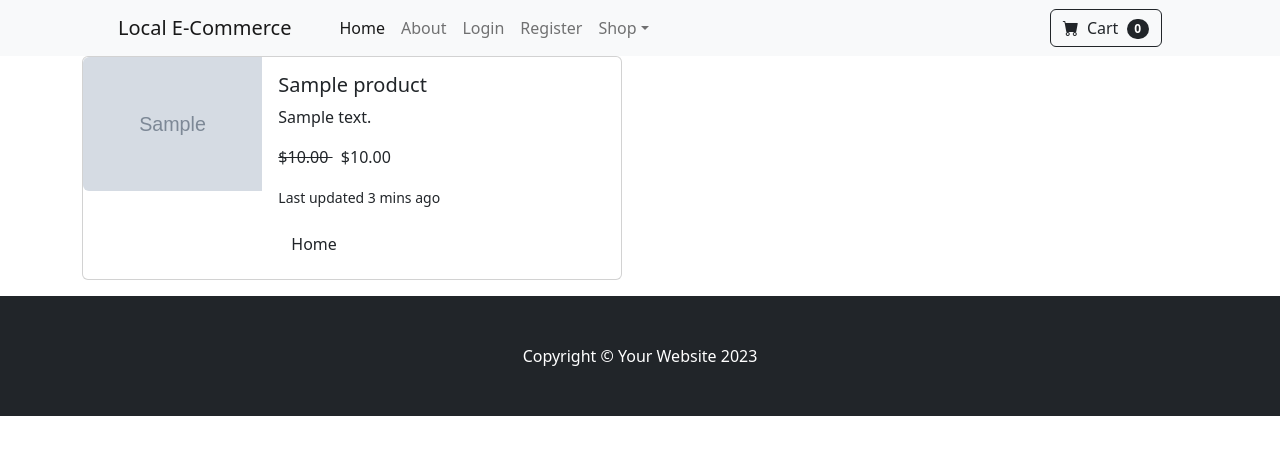
After one commit to tonysodeep/LocalECommerce, a Django app: page /product/1/ in a window 1280 px wide. The commit adds this page. Shown: the top 455 px of the page. Run offline with Django 5.2, Linux system fonts and the light colour scheme; tables that the repository leaves empty hold one stand-in row (values such as "Sample post"); grey boxes marked "Sample" are stand-in pictures; some libraries are stand-ins or nearby versions.

Commit message:
added product detail view

```diff
--- /dev/null
+++ b/store/templates/store/product.html
@@ -0,0 +1,34 @@
+{% extends 'base.html' %} {% block content %}
+<!-- Header-->
+<div class="container justify-content-center">
+  <div class="card mb-3" style="max-width: 540px">
+    <div class="row g-0">
+      <div class="col-md-4">
+        <img
+          src="{{ product.image.url }}"
+          class="img-fluid rounded-start"
+          alt="..."
+        />
+      </div>
+      <div class="col-md-8">
+        <div class="card-body">
+          <h5 class="card-title">{{ product.name }}</h5>
+          <p class="card-text">{{ product.description }}</p>
+          {% if product.is_sale %}
+          <!-- Product price-->
+          <p>
+            <strike> ${{ product.price }} </strike> &nbsp; ${{ product.sale_price }}
+          </p>
+          {% else %}
+          <p>${{ product.price }}</p>
+          {% endif %}
+          <p class="card-text">
+            <small class="text-body-secondary">Last updated 3 mins ago</small>
+          </p>
+          <a href="{% url 'home' %}" class="btn"> Home </a>
+        </div>
+      </div>
+    </div>
+  </div>
+</div>
+{% endblock %}
--- a/store/urls.py
+++ b/store/urls.py
@@ -6,5 +6,6 @@ urlpatterns = [
     path('about-us/', views.about, name='about'),
     path('login/', views.login_user, name='login'),
     path('logout/', views.logout_user, name='logout'),
-    path('register/', views.register_user, name='register')
+    path('register/', views.register_user, name='register'),
+    path('product/<int:product_id>/', views.product, name='product_detail')
 ]
--- a/store/views.py
+++ b/store/views.py
@@ -1,4 +1,4 @@
-from django.shortcuts import render, redirect
+from django.shortcuts import render, redirect, get_object_or_404
 from django.http import HttpResponse
 from .models import Product
 from django.contrib.auth import authenticate, login, logout
@@ -59,3 +59,8 @@ def register_user(request):
             return redirect(register)
 
     return render(request, 'store/register.html', {'form': form})
+
+
+def product(request, product_id):
+    product = get_object_or_404(Product, pk=product_id)
+    return render(request, 'store/product.html', {'product': product})
```
Also changed, not shown: store/templates/store/index.html (+10 -2 lines).
